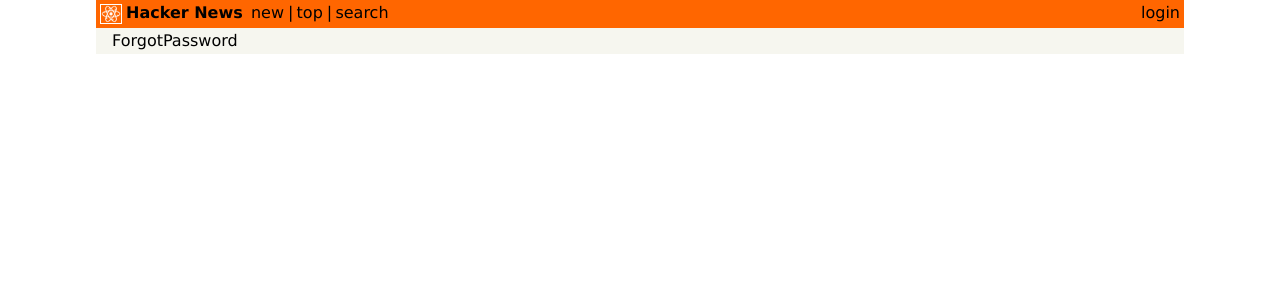
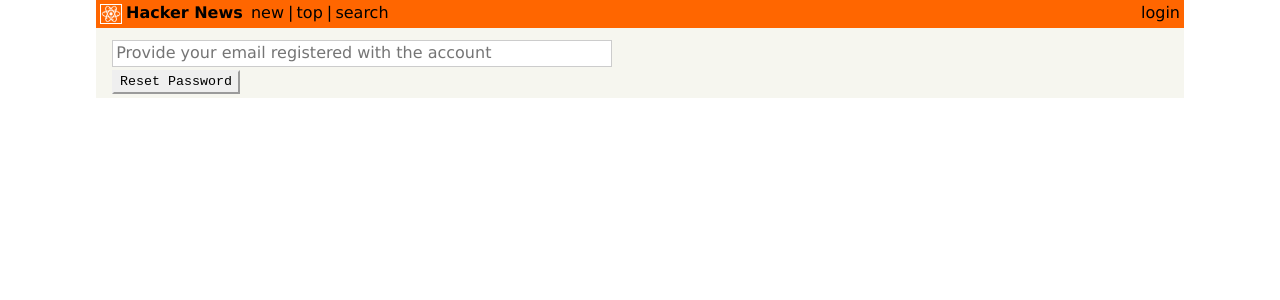
Before and after one commit to frozenparadox99/webscoot-task-hacker-news, a React (Create React App) app: page /forgot in a window 1280 px wide. Shown: the top 300 px of the page. Built offline with nearby package versions, Linux system fonts and the light colour scheme; no server answers.

Commit message:
added forgot password functionality

```diff
--- a/src/components/Auth/ForgotPassword.js
+++ b/src/components/Auth/ForgotPassword.js
@@ -1,7 +1,40 @@
 import React from "react";
+import { FirebaseContext } from "../../firebase";
 
 function ForgotPassword() {
-  return <div>ForgotPassword</div>;
+  const { firebase } = React.useContext(FirebaseContext);
+  const [resetPasswordEmail, setResetPasswordEmail] = React.useState("");
+  const [isPasswordReset, setIsPasswordReset] = React.useState(false);
+  const [passwordResetError, setPasswordResetError] = React.useState(null);
+
+  async function handleResetPassword() {
+    try {
+      await firebase.resetPassword(resetPasswordEmail);
+      setIsPasswordReset(true);
+    } catch (err) {
+      console.error("Error sending email", err);
+      setPasswordResetError(err.message);
+      setIsPasswordReset(false);
+    }
+  }
+
+  return (
+    <div>
+      <input
+        type="email"
+        className="input"
+        placeholder="Provide your email registered with the account"
+        onChange={(event) => setResetPasswordEmail(event.target.value)}
+      />
+      <div>
+        <button className="button" onClick={handleResetPassword}>
+          Reset Password
+        </button>
+      </div>
+      {isPasswordReset && <p>Check email to reset password</p>}
+      {passwordResetError && <p className="error-text">{passwordResetError}</p>}
+    </div>
+  );
 }
 
 export default ForgotPassword;
--- a/src/components/Auth/Login.js
+++ b/src/components/Auth/Login.js
@@ -1,4 +1,6 @@
 import React, { useState } from "react";
+
+import { Link } from "react-router-dom";
 
 import useFormValidation from "./useFormValidation";
 import validateLogin from "./validateLogin";
@@ -90,6 +92,9 @@ function Login(props) {
           </button>
         </div>
       </form>
+      <div className="forgot-password">
+        <Link to="/forgot">Forgot Password??</Link>
+      </div>
     </div>
   );
 }
--- a/src/firebase/firebase.js
+++ b/src/firebase/firebase.js
@@ -27,6 +27,10 @@ class Firebase {
   async logout() {
     await this.auth.signOut();
   }
+
+  async resetPassword(email) {
+    await this.auth.sendPasswordResetEmail(email);
+  }
 }
 
 const firebase = new Firebase();
```
